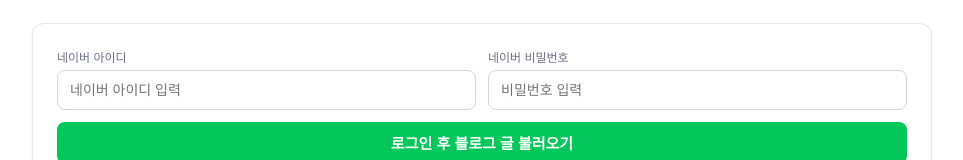
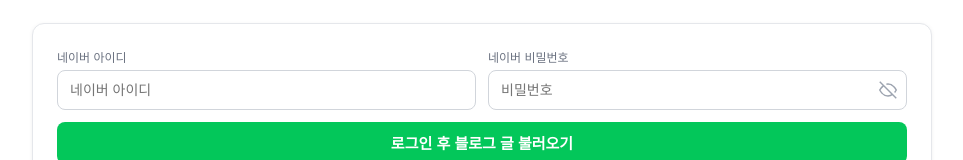
Before and after one commit to kimjonghoon1306/rank-checker, a Next.js app: page / in a window 1280 px wide. Shown: the part 122-282 px from the top of the page, without its empty margins (158-1121 px from the left). Built offline with nearby package versions, Linux system fonts and the light colour scheme.

Commit message:
Update RankChecker.jsx

```diff
--- a/components/RankChecker.jsx
+++ b/components/RankChecker.jsx
@@ -9,9 +9,25 @@
   return { bg: '#f3f4f6', text: '#374151', label: `${rank}위` };
 };
 
+function EyeIcon({ open }) {
+  return open ? (
+    <svg width="18" height="18" viewBox="0 0 24 24" fill="none" stroke="currentColor" strokeWidth="2">
+      <path d="M1 12s4-8 11-8 11 8 11 8-4 8-11 8-11-8-11-8z"/>
+      <circle cx="12" cy="12" r="3"/>
+    </svg>
+  ) : (
+    <svg width="18" height="18" viewBox="0 0 24 24" fill="none" stroke="currentColor" strokeWidth="2">
+      <path d="M17.94 17.94A10.07 10.07 0 0 1 12 20c-7 0-11-8-11-8a18.45 18.45 0 0 1 5.06-5.94"/>
+      <path d="M9.9 4.24A9.12 9.12 0 0 1 12 4c7 0 11 8 11 8a18.5 18.5 0 0 1-2.16 3.19"/>
+      <line x1="1" y1="1" x2="23" y2="23"/>
+    </svg>
+  );
+}
+
 export default function RankChecker() {
   const [naverId, setNaverId] = useState('');
   const [naverPw, setNaverPw] = useState('');
+  const [showPw, setShowPw] = useState(false);
   const [loading, setLoading] = useState(false);
   const [loadingMsg, setLoadingMsg] = useState('');
   const [error, setError] = useState('');
@@ -31,7 +47,7 @@
 
     try {
       setLoadingMsg('네이버 로그인 중...');
-      await new Promise(r => setTimeout(r, 500));
+      await new Promise(r => setTimeout(r, 400));
       setLoadingMsg('블로그 ID 확인 중...');
 
       const res = await fetch('/api/naver/login', {
@@ -56,7 +72,6 @@
   const checkRank = async (post, keyword) => {
     const key = `${post.logNo}_${keyword}`;
     setCheckingRank(prev => ({ ...prev, [key]: true }));
-
     try {
       const res = await fetch('/api/naver/rank', {
         method: 'POST',
@@ -64,10 +79,7 @@
         body: JSON.stringify({ keyword, blogId: blogData.blogId, logNo: post.logNo }),
       });
       const data = await res.json();
-      setRankResults(prev => ({
-        ...prev,
-        [key]: { rank: data.rank, found: data.found },
-      }));
+      setRankResults(prev => ({ ...prev, [key]: { rank: data.rank, found: data.found } }));
     } catch {
       setRankResults(prev => ({ ...prev, [key]: { rank: null, found: false } }));
     } finally {
@@ -92,8 +104,6 @@
 
   return (
     <div style={{ fontFamily: 'Pretendard, -apple-system, sans-serif', maxWidth: 900, margin: '0 auto', padding: '2rem 1rem' }}>
-
-      {/* 헤더 */}
       <div style={{ marginBottom: '1.5rem' }}>
         <h1 style={{ fontSize: 22, fontWeight: 700, color: '#111', marginBottom: 4 }}>
           네이버 블로그 노출 순위 체커
@@ -103,7 +113,6 @@
         </p>
       </div>
 
-      {/* 로그인 박스 */}
       {!blogData && (
         <div style={{
           background: '#fff', border: '1px solid #e5e7eb', borderRadius: 12,
@@ -117,7 +126,7 @@
               </label>
               <input
                 type="text"
-                placeholder="네이버 아이디 입력"
+                placeholder="네이버 아이디"
                 value={naverId}
                 onChange={e => setNaverId(e.target.value)}
                 onKeyDown={e => e.key === 'Enter' && handleLogin()}
@@ -131,17 +140,30 @@
               <label style={{ fontSize: 12, color: '#6b7280', display: 'block', marginBottom: 5 }}>
                 네이버 비밀번호
               </label>
+              <div style={{ position: 'relative' }}>
                 <input
-                type="password"
-                placeholder="비밀번호 입력"
+                  type={showPw ? 'text' : 'password'}
+                  placeholder="비밀번호"
                   value={naverPw}
                   onChange={e => setNaverPw(e.target.value)}
                   onKeyDown={e => e.key === 'Enter' && handleLogin()}
                   style={{
                     width: '100%', height: 40, border: '1px solid #d1d5db', borderRadius: 8,
-                  padding: '0 12px', fontSize: 14, outline: 'none', boxSizing: 'border-box',
+                    padding: '0 40px 0 12px', fontSize: 14, outline: 'none', boxSizing: 'border-box',
                   }}
                 />
+                <button
+                  onClick={() => setShowPw(v => !v)}
+                  style={{
+                    position: 'absolute', right: 10, top: '50%', transform: 'translateY(-50%)',
+                    background: 'none', border: 'none', cursor: 'pointer',
+                    color: '#9ca3af', display: 'flex', alignItems: 'center', padding: 0,
+                  }}
+                  title={showPw ? '비밀번호 숨기기' : '비밀번호 보기'}
+                >
+                  <EyeIcon open={showPw} />
+                </button>
+              </div>
             </div>
           </div>
 
@@ -149,13 +171,15 @@
             onClick={handleLogin}
             disabled={loading}
             style={{
-              width: '100%', height: 42, background: loading ? '#93c5fd' : '#03c75a',
-              color: '#fff', border: 'none', borderRadius: 8, fontSize: 15,
-              fontWeight: 600, cursor: loading ? 'not-allowed' : 'pointer',
+              width: '100%', height: 42,
+              background: loading ? '#86efac' : '#03c75a',
+              color: '#fff', border: 'none', borderRadius: 8,
+              fontSize: 15, fontWeight: 600,
+              cursor: loading ? 'not-allowed' : 'pointer',
               transition: 'background 0.2s',
             }}
           >
-            {loading ? loadingMsg || '처리 중...' : '로그인 후 블로그 글 불러오기'}
+            {loading ? `⏳ ${loadingMsg}` : '로그인 후 블로그 글 불러오기'}
           </button>
 
           {error && (
@@ -163,7 +187,7 @@
               marginTop: 10, padding: '10px 12px', background: '#fef2f2',
               border: '1px solid #fecaca', borderRadius: 8, fontSize: 13, color: '#dc2626',
             }}>
-              {error}
+              ⚠️ {error}
             </div>
           )}
 
@@ -176,10 +200,8 @@
         </div>
       )}
 
-      {/* 결과 화면 */}
       {blogData && (
         <>
-          {/* 상단 정보 + 로그아웃 */}
           <div style={{
             display: 'flex', justifyContent: 'space-between', alignItems: 'center',
             background: '#f0fdf4', border: '1px solid #bbf7d0', borderRadius: 10,
@@ -204,7 +226,6 @@
             </button>
           </div>
 
-          {/* 통계 카드 */}
           <div style={{ display: 'grid', gridTemplateColumns: 'repeat(4, 1fr)', gap: 10, marginBottom: '1.5rem' }}>
             {[
               { label: '전체 글', value: stats.total, color: '#111' },
@@ -222,16 +243,14 @@
             ))}
           </div>
 
-          {/* 글 목록 */}
           <div style={{ display: 'flex', flexDirection: 'column', gap: 12 }}>
             {blogData.posts.map((post, pi) => (
               <div key={post.logNo} style={{
-                background: '#fff', border: '1px solid #e5e7eb',
-                borderRadius: 12, overflow: 'hidden',
+                background: '#fff', border: '1px solid #e5e7eb', borderRadius: 12, overflow: 'hidden',
               }}>
-                {/* 글 헤더 */}
                 <div style={{
-                  padding: '12px 16px', borderBottom: post.keywords?.length ? '1px solid #f3f4f6' : 'none',
+                  padding: '12px 16px',
+                  borderBottom: post.keywords?.length ? '1px solid #f3f4f6' : 'none',
                   display: 'flex', justifyContent: 'space-between', alignItems: 'flex-start',
                 }}>
                   <div style={{ flex: 1 }}>
@@ -241,9 +260,7 @@
                         padding: '2px 8px', borderRadius: 99, fontWeight: 600,
                       }}>{pi + 1}</span>
                       <a
-                        href={post.link}
-                        target="_blank"
-                        rel="noreferrer"
+                        href={post.link} target="_blank" rel="noreferrer"
                         style={{ fontSize: 15, fontWeight: 600, color: '#111', textDecoration: 'none' }}
                       >
                         {post.title}
@@ -258,8 +275,8 @@
                       onClick={() => checkAllRanks(post)}
                       style={{
                         fontSize: 12, color: '#fff', background: '#6366f1',
-                        border: 'none', borderRadius: 6, padding: '5px 12px', cursor: 'pointer',
-                        whiteSpace: 'nowrap', marginLeft: 10,
+                        border: 'none', borderRadius: 6, padding: '5px 12px',
+                        cursor: 'pointer', whiteSpace: 'nowrap', marginLeft: 10,
                       }}
                     >
                       전체 순위 확인
@@ -267,7 +284,6 @@
                   )}
                 </div>
 
-                {/* 키워드 + 순위 */}
                 {post.keywords?.length > 0 ? (
                   <div style={{ padding: '10px 16px', display: 'flex', flexWrap: 'wrap', gap: 8 }}>
                     {post.keywords.map(kw => {
@@ -275,7 +291,6 @@
                       const result = rankResults[key];
                       const isChecking = checkingRank[key];
                       const color = result ? RANK_COLOR(result.rank) : null;
-
                       return (
                         <div
                           key={kw}
@@ -309,7 +324,7 @@
                   </div>
                 ) : (
                   <div style={{ padding: '10px 16px', fontSize: 13, color: '#9ca3af' }}>
-                    태그 없음 (키워드 순위 확인 불가)
+                    태그 없음 — 키워드 순위 확인 불가
                   </div>
                 )}
               </div>
```
Lines whose indentation alone changed are shown as unchanged.
